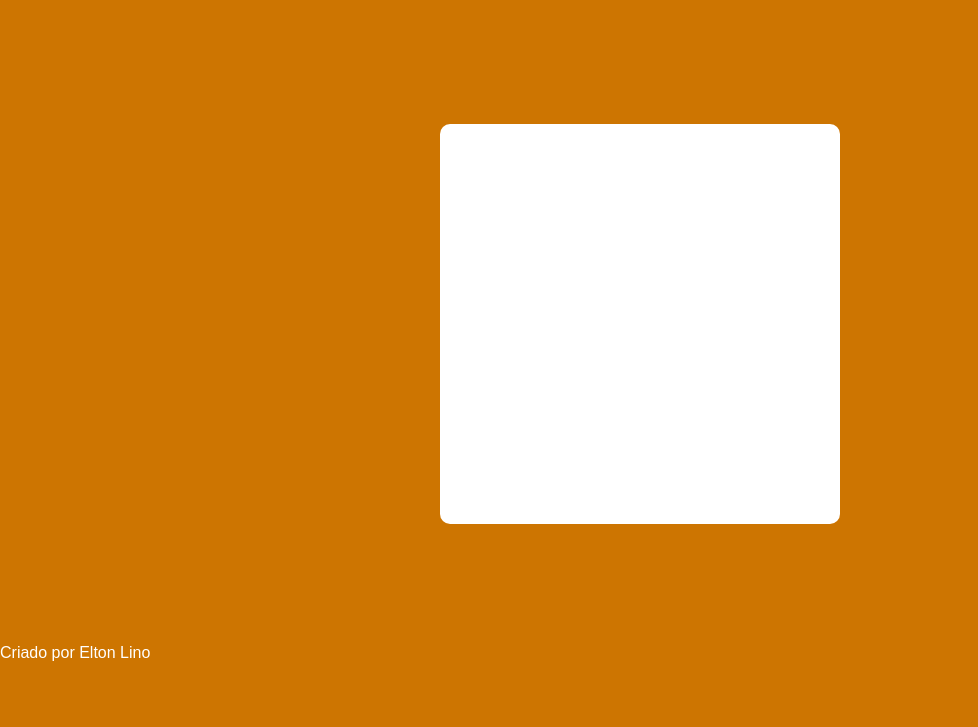
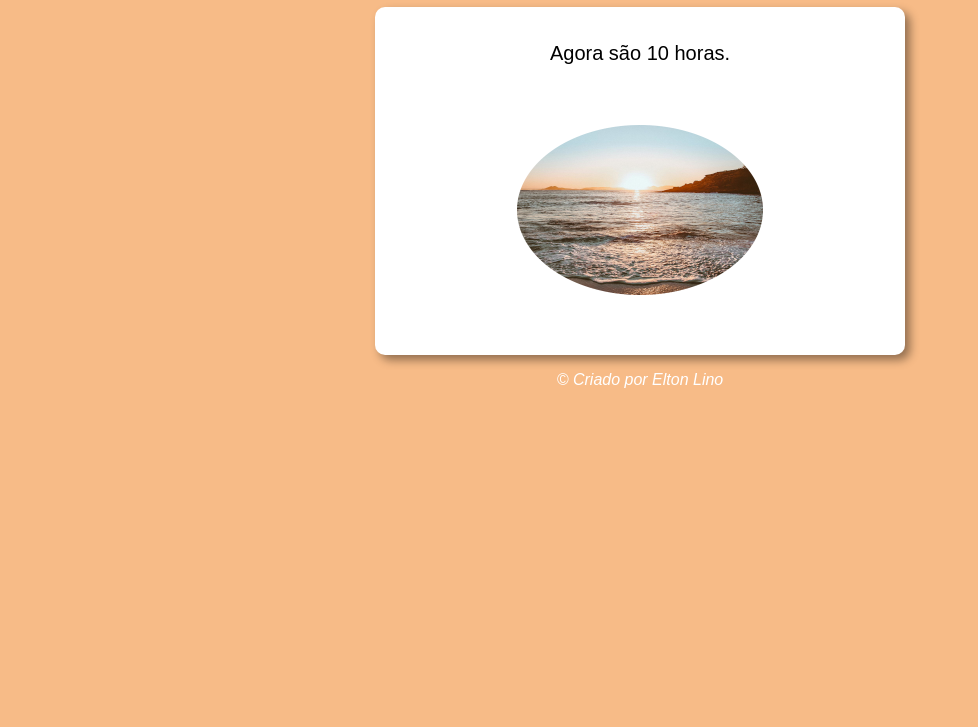
Before and after one commit to EltonLino/javascript, a plain HTML site: page aula12ex/modelo/modelo.html in a window 1280 px wide. Shown: the part 73-800 px from the top of the page, without its empty margins (0-978 px from the left). Drawn offline with Linux system fonts and the light colour scheme.

Commit message:
Exercicio hora do dia

```diff
--- a/aula12ex/modelo.html
+++ b/aula12ex/modelo/modelo.html
@@ -6,20 +6,21 @@
     <title>Hora do dia</title>
     <link rel="stylesheet" href="style.css">
 </head>
-<body>
+<body onload="carregar()">
     <header>
         <h1>Hora do Dia</h1>
     </header>
     <section>
         <div>
-            <p id="hora"></p>
+            <p id="msg">Testando...</p>
         </div>
-        <div class="imagem">
-
+        <div id="imagem">
+            <img id="foto" src="img/fotomanha.png" alt="Imagem do dia">
         </div>
     </section>
     <footer>
-        Criado por Elton Lino
+        <p>&copy; Criado por Elton Lino</p>
     </footer>
+    <script src="script.js"></script>
 </body>
 </html>
--- /dev/null
+++ b/aula12ex/modelo/script.js
@@ -0,0 +1,20 @@
+function carregar() {
+    var msg = window.document.getElementById('msg');
+    var img = window.document.getElementById('foto');
+    var data = new Date();
+    var hora = data.getHours();
+    //hora = 19; // Teste manual
+    msg.innerHTML = `Agora são ${hora} horas.`;
+    if (hora >= 0 && hora < 12) {
+        img.src = 'img/fotomanha.png';
+        document.body.style.background = '#f7bb87';
+    }
+        else if (hora >= 12 && hora < 18) {
+            img.src = 'img/fototarde.png';
+            document.body.style.background = '#9d9c9a';
+        }
+        else {
+            img.src = 'img/fotonoite.png';
+            document.body.style.background = '#30484c';
+        }
+    }
--- /dev/null
+++ b/aula12ex/modelo/style.css
@@ -0,0 +1,34 @@
+@charset "UTF-8";
+
+body{
+    font-family: Arial, Helvetica, sans-serif;
+    background-color: rgb(72, 72, 252);
+}
+
+header{
+    text-align: center;
+    color: white;
+}
+
+section{
+    background-color: white;
+    border-radius: 10px;
+    padding: 15px;
+    width: 500px;
+    margin: auto;
+    box-shadow: 5px 5px 10px rgba(0, 0, 0, 0.411);
+
+}
+
+footer{
+    text-align: center;
+    color: white;
+    margin-top: 10px;
+    font-style: italic;
+}
+
+div{
+    text-align: center;
+    font-size: 20px;
+    margin-top: 20px;
+}
--- a/aula12ex/style.css
+++ /dev/null
@@ -1,34 +0,0 @@
-@charset "UTF-8";
-
-*{
-    margin: 0;
-    padding: 0;
-    box-sizing: border-box;
-}
-
-body{
-    font-family: Arial, Helvetica, sans-serif;
-    background-color: rgb(205, 117, 1);
-    color: white
-}
-
-header{
-    background-color: rgb(205, 117, 1);
-    padding: 20px;
-    text-align: center;
-}
-
-section{
-    display: flex;
-    justify-content: center;
-    align-items: center;
-    height: 80vh;
-}
-
-section div.imagem{
-    border: 200px solid white;
-    justify-content: center;
-    align-items: center;
-    border-radius: 10px;
-
-}
```
Also changed, not shown: aula12ex/modelo/img/fotomanha.png (added), aula12ex/modelo/img/fotonoite.png (added), aula12ex/modelo/img/fototarde.png (added).
